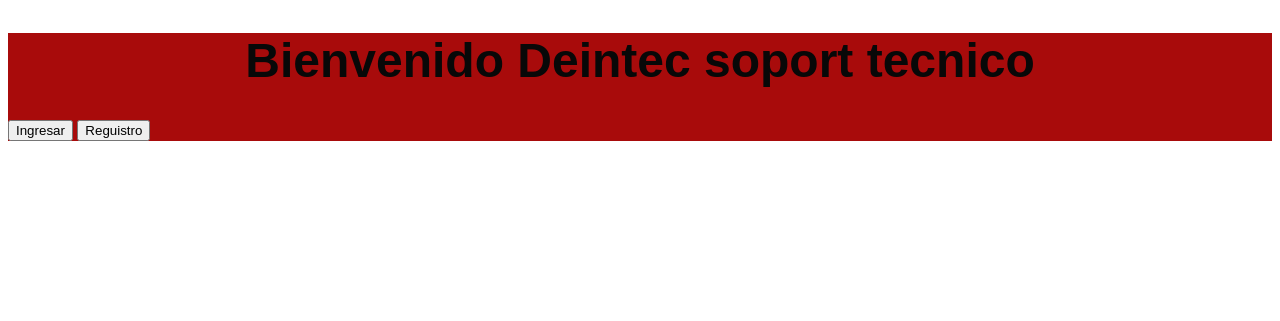
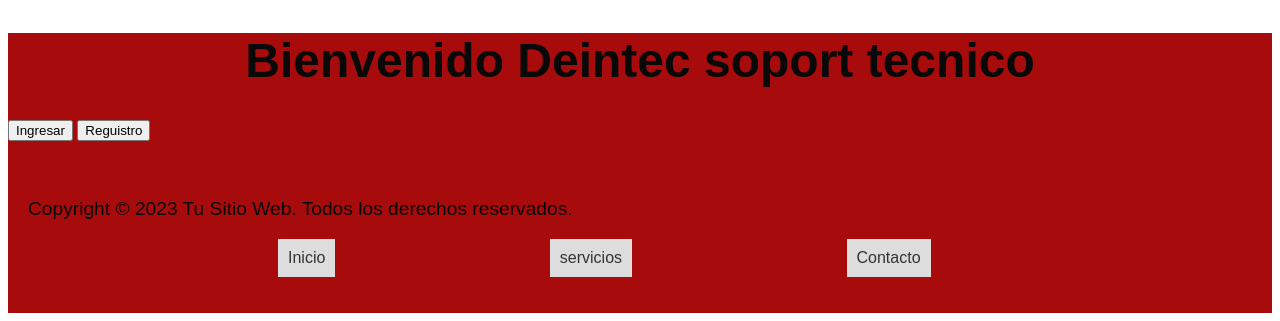
Before and after one commit to Andru50/Deintec, a PHP site: the page made by DEINTEC WEB.html in a window 1280 px wide. Shown: the part 698-1019 px from the top of the page. Before the commit the page ends 839 px from the top, so only its background shows below. Run offline with PHP 8.4, Linux system fonts and the light colour scheme.

Commit message:
actulizacion

```diff
--- a/DEINTEC WEB.html
+++ b/DEINTEC WEB.html
@@ -35,7 +35,7 @@
             }
             P {
                 font-size:1.2rem;
-                line-height: 1.5;
+                line-height: 1.2;
             }
         </style>
         <head>
@@ -44,6 +44,25 @@
         <div>
             <button>Ingresar</button>
             <button>Reguistro</button>
-        </div> </div>
+        </div>
+            <header>
+            <ul>
+
+            </ul>
+        <body>
+        <footer>
+            <p>Copyright © 2023 Tu Sitio Web. Todos los derechos reservados.</p>
+            <nav>
+              <ul>
+                <li><a href="#">Inicio</a></li>
+                <li><a href="#">servicios</a></li>
+                <li><a href="#">Contacto</a></li>
+              </ul>
+            </nav>
+        </footer>
+            </div>
+        </body>
+
+    </header>
 </body>
 </html>
--- a/css/estilos.css
+++ b/css/estilos.css
@@ -40,3 +40,33 @@ nav li {
                 margin-top: -560px; /* Adjust the value as needed */
                 padding-top: 10px; /* Adjust the value as needed */
               }
+
+         /* Estilos CSS (pie de pagina) */
+         footer {
+         background-color: rgb(168, 11, 11);
+          padding: 20px;
+            }
+
+                    .container {
+                max-width: 1200px;
+                 margin: 0 auto;
+                }
+
+                .row {
+               display: flex;
+               justify-content: space-between;
+                }
+
+               .column {
+                width: 60%;
+                }
+
+                .social-icons li {
+                 display: inline-block;
+                 margin-right: 40px;
+               }
+
+               .copyright {
+               text-align: center;
+                margin-top: 20px;
+                }
```
